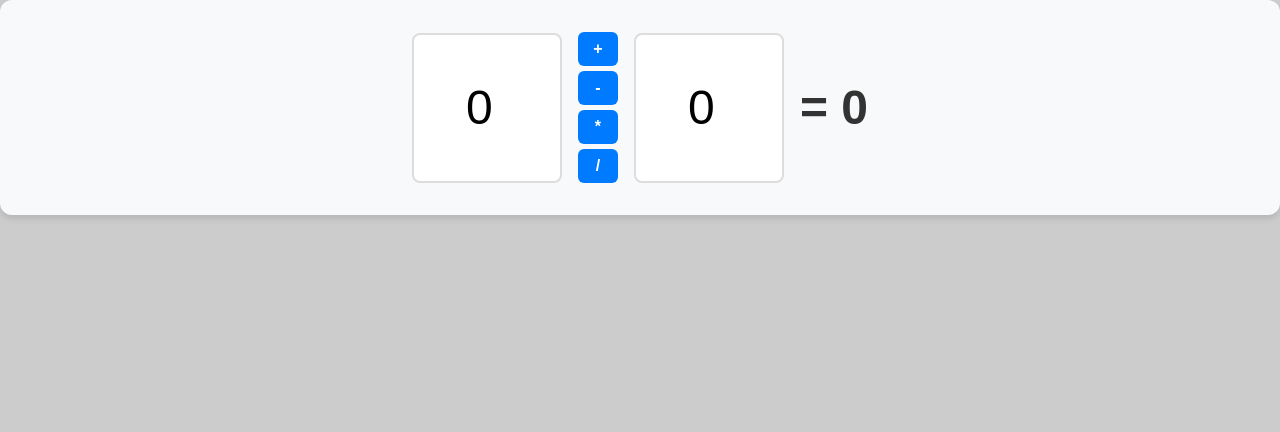
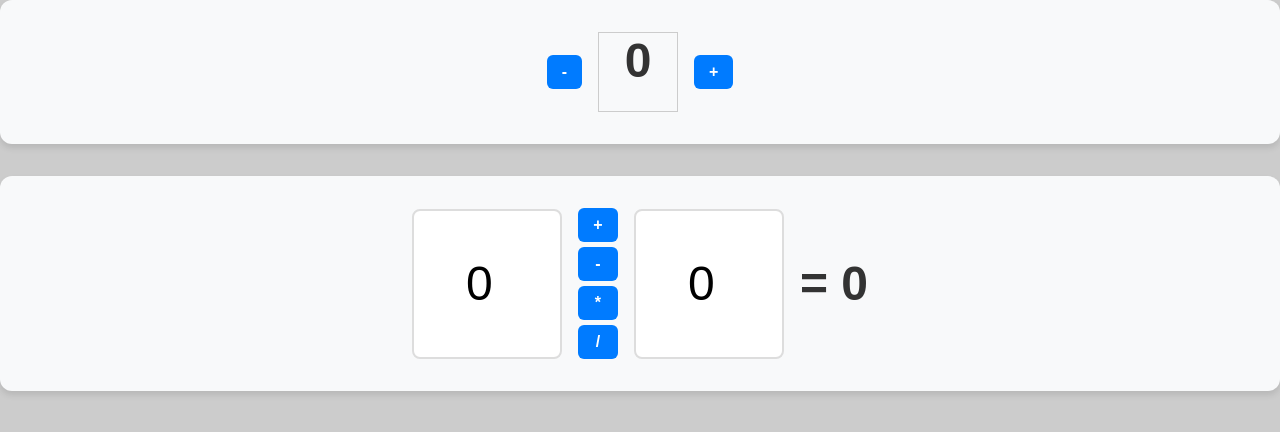
Before and after one commit to vrougeh/kt-ds-University-27-React-vite-js-workspace, a React (Vite) app: page / in a window 1280 px wide. Shown: the top 432 px of the page. Built offline with nearby package versions, Linux system fonts and the light colour scheme.

Commit message:
feat : feat homework

```diff
--- a/src/App.jsx
+++ b/src/App.jsx
@@ -6,8 +6,12 @@ import TodoMain from "./components/todo/TodoMain.jsx";
 export default function App() {
   // return <TodoMain />;
   // return <ArticleMain />;
-  // return <Counter />;
-  return <Calc />;
+  return (
+    <>
+      <Counter />
+      <Calc />
+    </>
+  );
 }
 
 //export default App;
--- a/src/components/homework/Calc.jsx
+++ b/src/components/homework/Calc.jsx
@@ -6,7 +6,7 @@ const Calc = () => {
   const [result, setResult] = useState(0);
 
   const plusHandler = () => {
-    setResult(Number(first) + Number(second));
+    setResult(first + Number(second));
   };
 
   const minusHandler = () => {
@@ -18,6 +18,8 @@ const Calc = () => {
   };
 
   const divHandler = () => {
+    // second === 0 ? setResult("error") : setResult((first / second).toFixed(2));
+
     if (second !== 0) {
       const res = first / second;
       setResult(res.toFixed(2));
@@ -25,14 +27,13 @@ const Calc = () => {
       setResult("Error");
     }
   };
+  const firstHandler = (e) => {
+    setFirst(parseInt(e.target.value));
+  };
 
   return (
     <div className="homework">
-      <input
-        type="number"
-        value={first}
-        onChange={(e) => setFirst(e.target.value)}
-      />
+      <input type="number" value={first} onChange={firstHandler} />
 
       <div className="column">
         <button onClick={plusHandler}>+</button>
--- a/src/components/homework/Counter.jsx
+++ b/src/components/homework/Counter.jsx
@@ -2,9 +2,11 @@ import { useState } from "react";
 
 const Counter = () => {
   const [countValue, setCountValue] = useState(0);
-  const countEncreaseHandler = () => {
+  const countIncreaseHandler = () => {
     if (countValue < 100) {
-      setCountValue(countValue + 1);
+      setCountValue((prevCount) => {
+        return prevCount + 1;
+      });
     }
   };
   const countDecreaseHandler = () => {
@@ -17,7 +19,7 @@ const Counter = () => {
     <div className="homework">
       <button onClick={countDecreaseHandler}>-</button>
       <div className="countValue">{countValue}</div>
-      <button onClick={countEncreaseHandler}>+</button>
+      <button onClick={countIncreaseHandler}>+</button>
     </div>
   );
 };
--- a/src/index.css
+++ b/src/index.css
@@ -300,7 +300,7 @@ button.confirm-cancel {
 }
 
 .homework button:active {
-  transform: translateY(1px); /* 클릭 시 눌리는 효과 */
+  transform: translateY(1px);
 }
 
 /* 결과값 및 카운터 숫자 스타일 */
```
